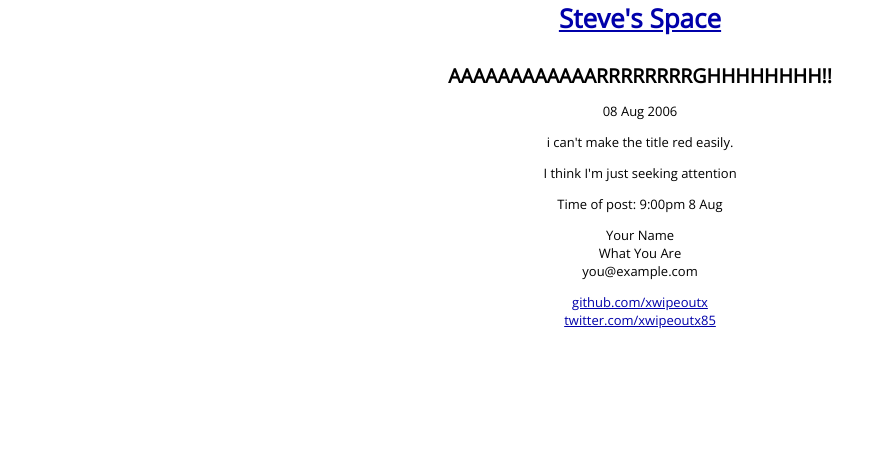
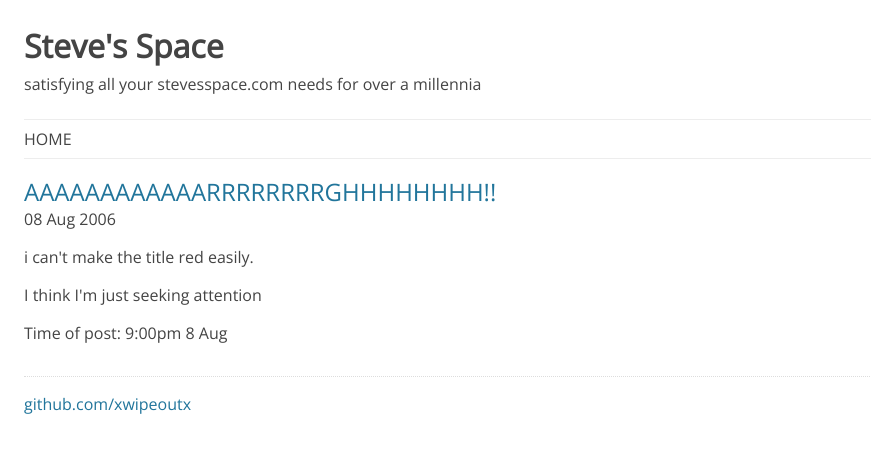
Before and after one commit to xwipeoutx/xwipeoutx.github.io, a Jekyll site: the page built from _posts/2006-08-08-aaaaaaaaaaaarrrrrrrrghhhhhhhh.html, in a window 1280 px wide. Shown: the top 453 px of the page, without its empty margins (0-871 px from the left). Built offline with Jekyll 4.4.1, drawn with Linux system fonts in a browser that asks for light colours; Markdown is read by kramdown in place of the engine named in the settings.

Commit message:
Simple site layout done

```diff
--- a/_config.yml
+++ b/_config.yml
@@ -1,4 +1,9 @@
 name: Steve's Space
+tag: satisfying all your stevesspace.com needs for over a millennia
 markdown: redcarpet
 pygments: false
 encoding: UTF-8
+
+top-menu:
+  - url:  /
+    text: Home
--- a/_layouts/default.html
+++ b/_layouts/default.html
@@ -16,17 +16,20 @@
 
 </head>
 <body>
-<div class="site">
-    <div class="header">
-        <h1 class="title">
-            <a href="/" id="title-link">{{ site.name }}</a>
+<div id="site">
+    <div id="header">
+        <div id="masthead">
+            <h1 id="title">
+                <a href="/" id="title-link">{{ site.name }}</a>
+            </h1>
+            {{ site.tag }}
+        </div>
 
-            <div id="title-tag-line">{{ site.tag }}</div>
-        </h1>
-
-        {% for item in site.menu %}
-            {{ item }}
+        <div id="top-menu">
+        {% for item in site.top-menu %}
+            <a class="top-menu-item" href="{{ item.url }}">{{ item.text }}</a>
         {% endfor %}
+        </div>
     </div>
 
     {{ content }}
@@ -34,15 +37,7 @@
     <div class="footer">
         <div class="contact">
             <p>
-                Your Name<br/>
-                What You Are<br/>
-                you@example.com
-            </p>
-        </div>
-        <div class="contact">
-            <p>
                 <a href="https://github.com/xwipeoutx">github.com/xwipeoutx</a><br/>
-                <a href="https://twitter.com/xwipeoutx85">twitter.com/xwipeoutx85</a><br/>
             </p>
         </div>
     </div>
--- a/_layouts/post.html
+++ b/_layouts/post.html
@@ -1,9 +1,12 @@
 ---
 layout: default
 ---
-<h2>{{ page.title }}</h2>
-<p class="meta">{{ page.date | date_to_string }}</p>
-
 <div class="post">
-{{ content }}
+    <a class="post-title" href="{{ page.url }}">
+        {{ page.title }}
+    </a>
+    <div class="post-date">{{ page.date | date_to_string }}</div>
+    <div class="post-contents">
+        {{ content }}
+    </div>
 </div>
--- a/css/main.css
+++ b/css/main.css
@@ -1,4 +1,4 @@
-/* Global Reset */
+/* RESET */
 * {
     margin: 0;
     padding: 0;
@@ -9,14 +9,12 @@ html, body {
 }
 
 body {
-    background-color: #FFF;
     font-family: "Open Sans", Helvetica, Arial, sans-serif;
-    font-size: small;
-    text-align: center;
+    color: #444;
 }
 
 h1 {
-    margin-bottom: 1em;
+    margin-bottom: 0.2em;
 }
 
 p {
@@ -24,18 +22,60 @@ p {
 }
 
 a {
-    color: #00a;
+    text-decoration: none;
+    color: #21759b
 }
 
 a:hover {
-    color: #000;
+    color: #0f3647;
 }
 
-a:visited {
-    color: #00a;
+/** Layout **/
+
+#site {
+    padding: 1.5em;
 }
 
+#masthead {
+    margin-bottom: 1.5em;
+}
 
+/* Post */
+.post {
+    padding-bottom: 1em;
+    border-bottom: 1px dotted #DDD;
+    margin-bottom: 0.5em;
+}
+
+.post-title {
+    font-size: 1.5em;
+}
+
+.post-date {
+}
+
+.post-contents {
+}
+
+/* Theme */
+#title-link {
+    font-size: 1em;
+    color: #444444;
+}
+
+/* Top Menu Module */
+#top-menu {
+    border-top: 1px solid #ededed;
+    border-bottom: 1px solid #ededed;
+    padding-top: 0.5em;
+    padding-bottom: 0.5em;
+    margin-bottom: 1em;
+}
+
+.top-menu-item {
+    text-transform: uppercase;
+    color: #444444;
+}
 
 /*****************************************************************************/
 /*
```
Also changed, not shown: index.html (+13 -6 lines).
